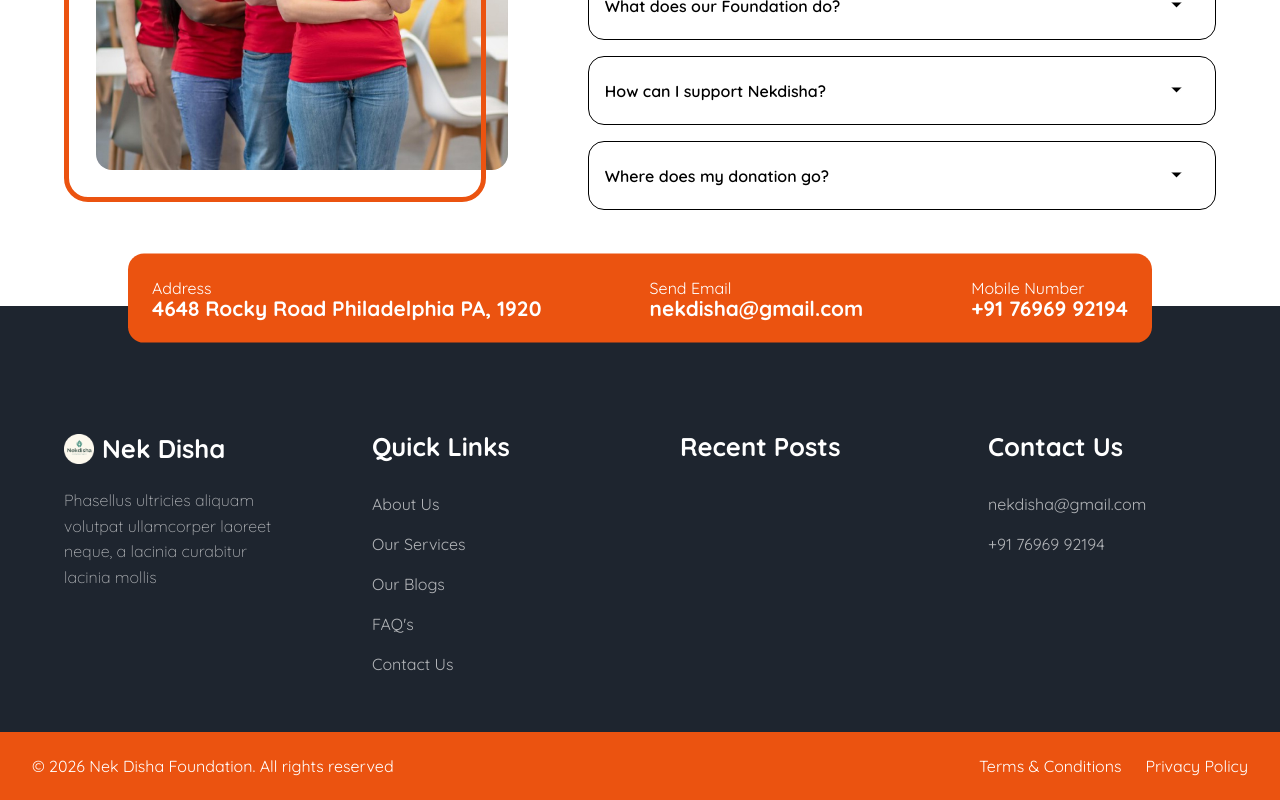
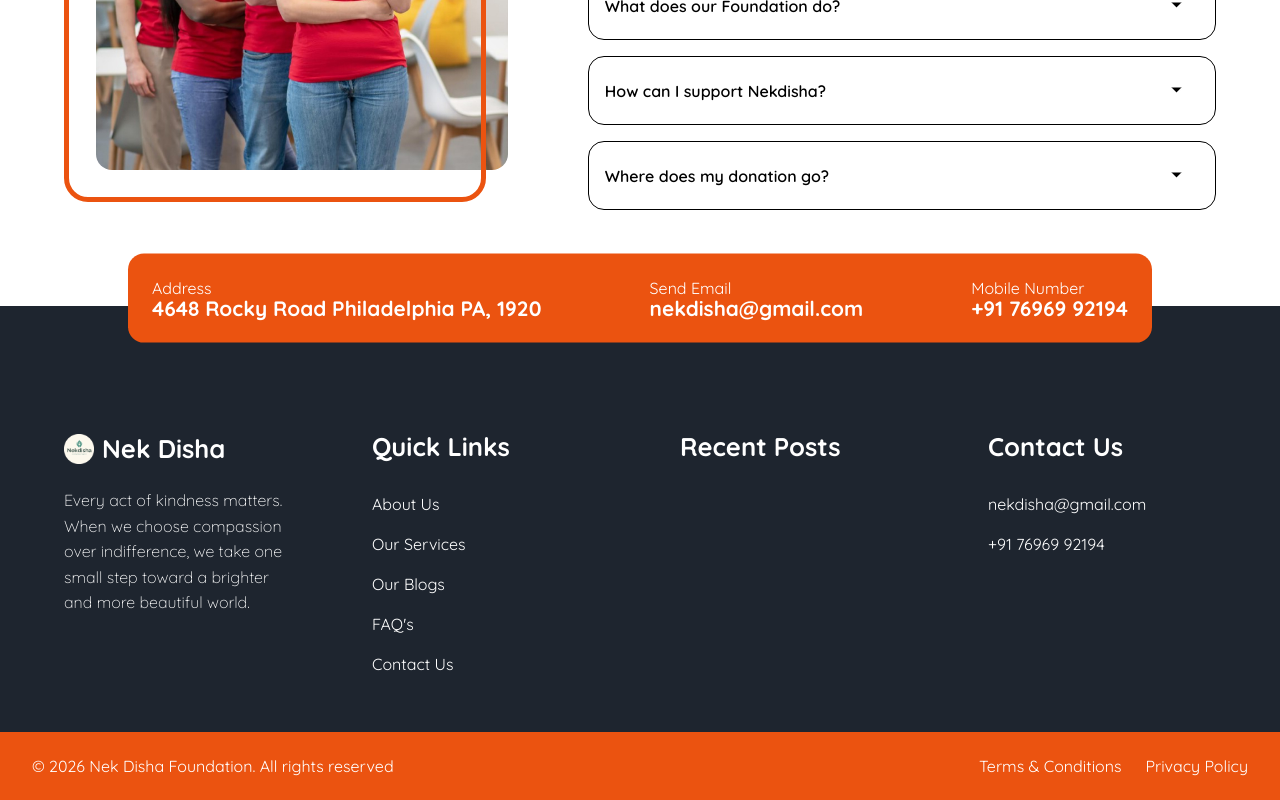
Before and after one commit to guristacks/Nekdisha, a React (Vite) app: page / in a window 1280 px wide. Shown: the part 3229-4029 px from the top of the page. Built offline with nearby package versions, Linux system fonts and the light colour scheme.

Commit message:
Update footer content and fix text color for better readability

```diff
--- a/src/Components/Home-Page/Footer/footer.jsx
+++ b/src/Components/Home-Page/Footer/footer.jsx
@@ -35,8 +35,9 @@ const Footer = () => {
               <h2>Nek Disha</h2>
             </div>
             <p>
-              Phasellus ultricies aliquam volutpat ullamcorper laoreet neque, a
-              lacinia curabitur lacinia mollis
+              Every act of kindness matters. When we choose compassion over
+              indifference, we take one small step toward a brighter and more
+              beautiful world.
             </p>
             <div className={`${styles.icons} flex ac`}></div>
           </div>
--- a/src/Components/Home-Page/Footer/footer.module.css
+++ b/src/Components/Home-Page/Footer/footer.module.css
@@ -44,7 +44,7 @@ footer h2 {
 }
 .row1 p {
   line-height: 1.6;
-  color: #ffffffa8;
+  color: #ffffff;
   font-weight: 300;
 }
 .logo img {
@@ -53,6 +53,7 @@ footer h2 {
   object-fit: cover;
 }
 footer ul li a {
+  color: #ffffff;
   padding-left: 0;
   font-size: 16px;
   font-weight: 400;
```
